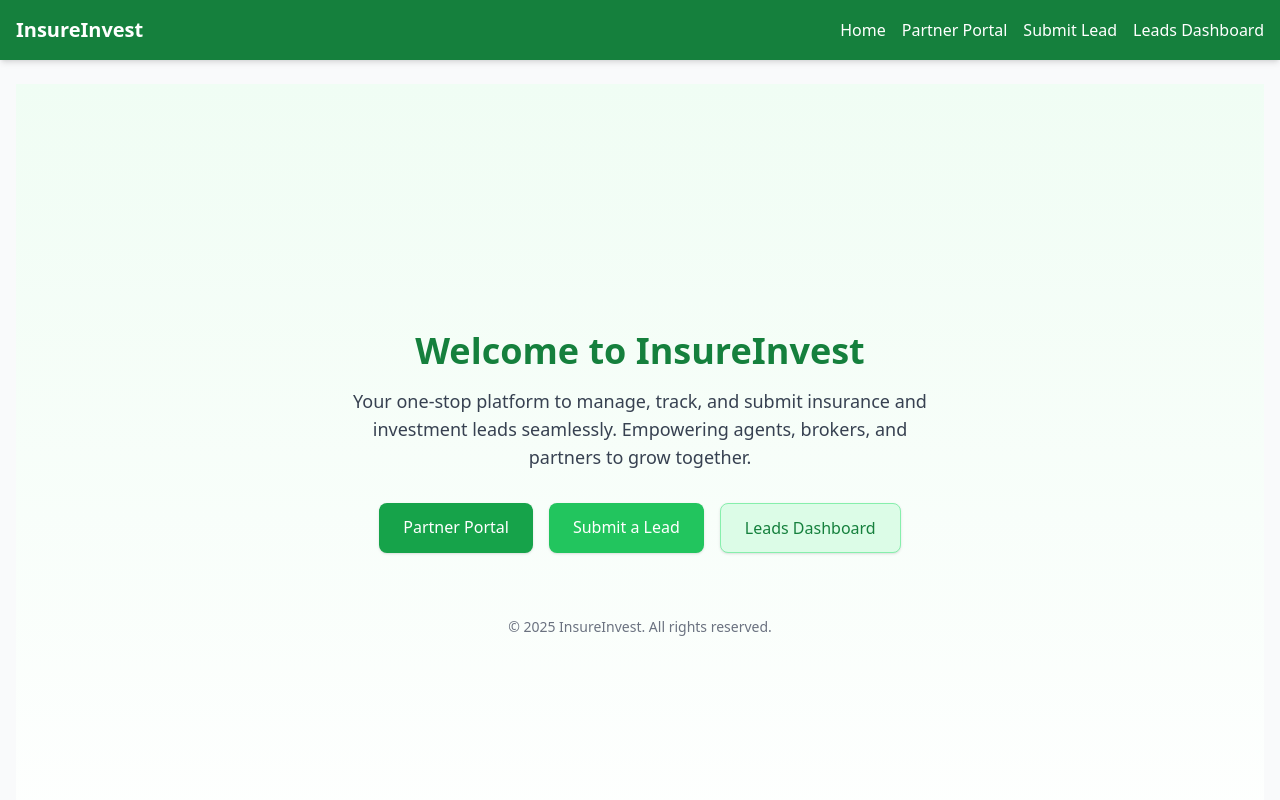
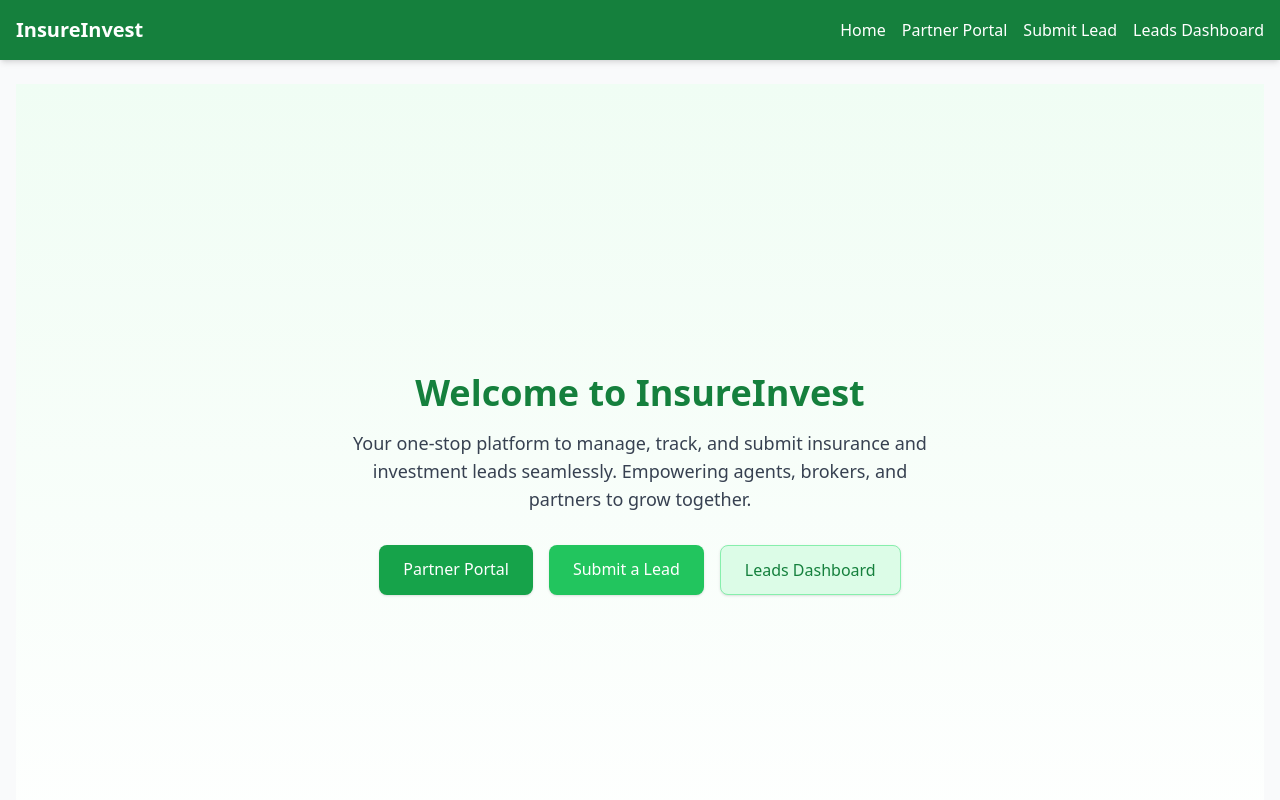
Before and after one commit to ew-prog/insure-invest-frontend, a React (Vite) app: page / in a window 1280 px wide. Shown: the top 800 px of the page. Built offline with nearby package versions, Linux system fonts and the light colour scheme.

Commit message:
Update Home.jsx

```diff
--- a/src/Home.jsx
+++ b/src/Home.jsx
@@ -35,10 +35,6 @@ function Home() {
           Leads Dashboard
         </Link>
       </div>
-
-      <footer className="mt-16 text-sm text-gray-500">
-        © {new Date().getFullYear()} InsureInvest. All rights reserved.
-      </footer>
     </div>
   )
 }
```
